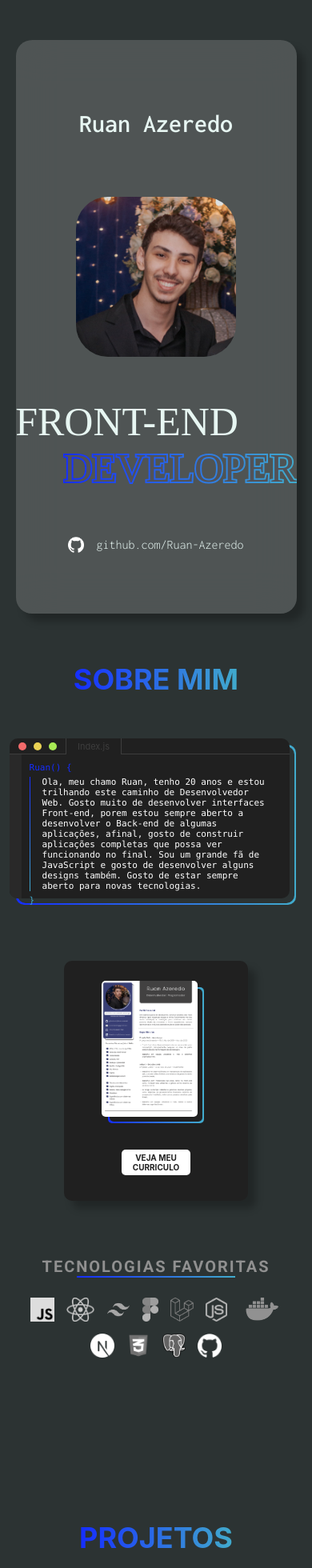
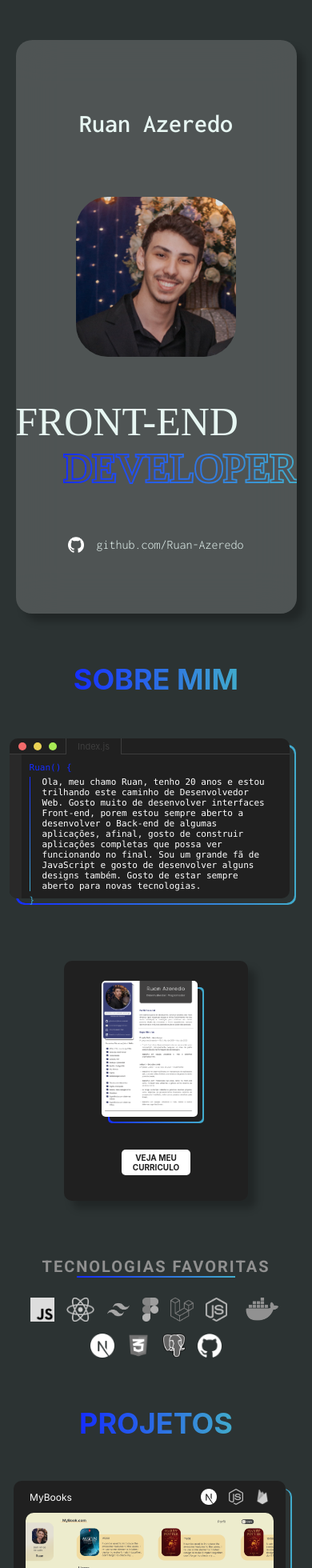
Before and after one commit to Ruan-Azeredo/portifolio, a React (Create React App) app: page / in a window 390 px wide. Shown: the top 1960 px of the page at 80% size. Built offline with nearby package versions, Linux system fonts and the light colour scheme; a web font is replaced by a local one.

Commit message:
:iphone: fix: height aboutme

```diff
--- a/src/AboutMe.css
+++ b/src/AboutMe.css
@@ -249,6 +249,11 @@
 }
 
 @media (max-width: 550px){
+
+    .AboutMe{
+        height: auto;
+    }
+
     .aboutme-container{
         flex-direction: column;
     }
```
